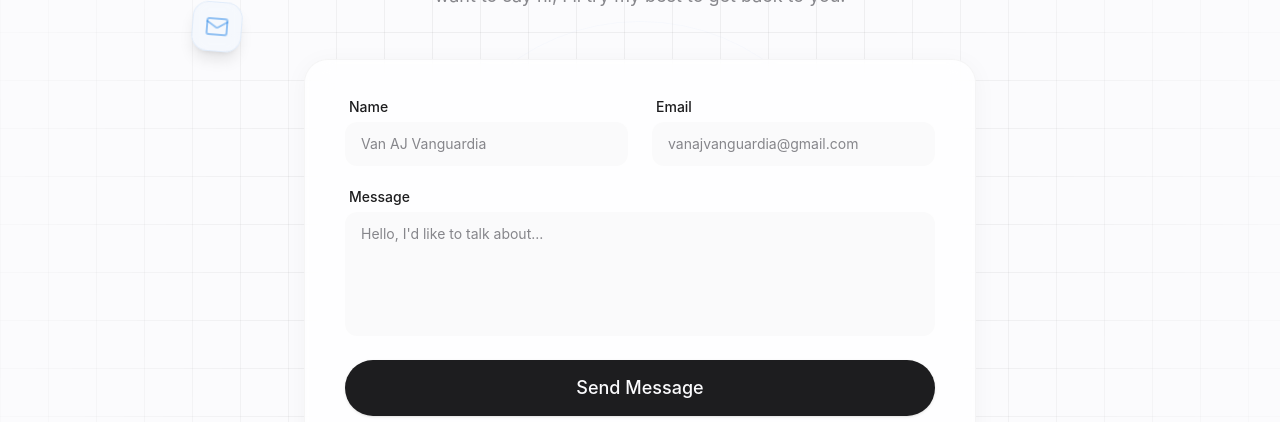
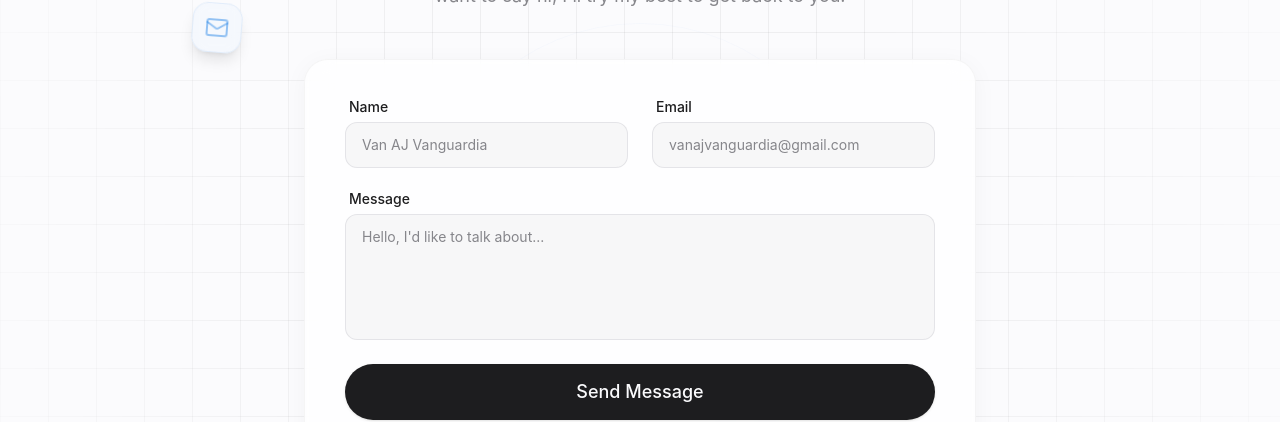
Before and after one commit to vn-aj-vngrd/portfolio-2.0, a Next.js app: page / in a window 1280 px wide. Shown: the part 8640-9062 px from the top of the page. Built offline with nearby package versions, Linux system fonts and the light colour scheme.

Commit message:
style: Add border and increase background opacity to contact form input fields.

```diff
--- a/src/components/sections/Contact.tsx
+++ b/src/components/sections/Contact.tsx
@@ -62,7 +62,7 @@ export const Contact = () => {
               <Input
                 type="text"
                 id="name"
-                className="w-full px-4 py-3 rounded-xl border-0 bg-muted/50 focus:bg-background focus:ring-2 focus:ring-accent/20 transition-all outline-none h-auto"
+                className="w-full px-4 py-3 rounded-xl border border-border/50 bg-muted/80 focus:bg-background focus:ring-2 focus:ring-accent/20 transition-all outline-none h-auto"
                 placeholder="Van AJ Vanguardia"
               />
             </Stack>
@@ -73,7 +73,7 @@ export const Contact = () => {
               <Input
                 type="email"
                 id="email"
-                className="w-full px-4 py-3 rounded-xl border-0 bg-muted/50 focus:bg-background focus:ring-2 focus:ring-accent/20 transition-all outline-none h-auto"
+                className="w-full px-4 py-3 rounded-xl border border-border/50 bg-muted/80 focus:bg-background focus:ring-2 focus:ring-accent/20 transition-all outline-none h-auto"
                 placeholder={email}
               />
             </Stack>
@@ -86,7 +86,7 @@ export const Contact = () => {
             <Textarea
               id="message"
               rows={5}
-              className="w-full px-4 py-3 rounded-xl border-0 bg-muted/50 focus:bg-background focus:ring-2 focus:ring-accent/20 transition-all outline-none resize-none"
+              className="w-full px-4 py-3 rounded-xl border border-border/50 bg-muted/80 focus:bg-background focus:ring-2 focus:ring-accent/20 transition-all outline-none resize-none"
               placeholder="Hello, I'd like to talk about..."
             />
           </Stack>
```
